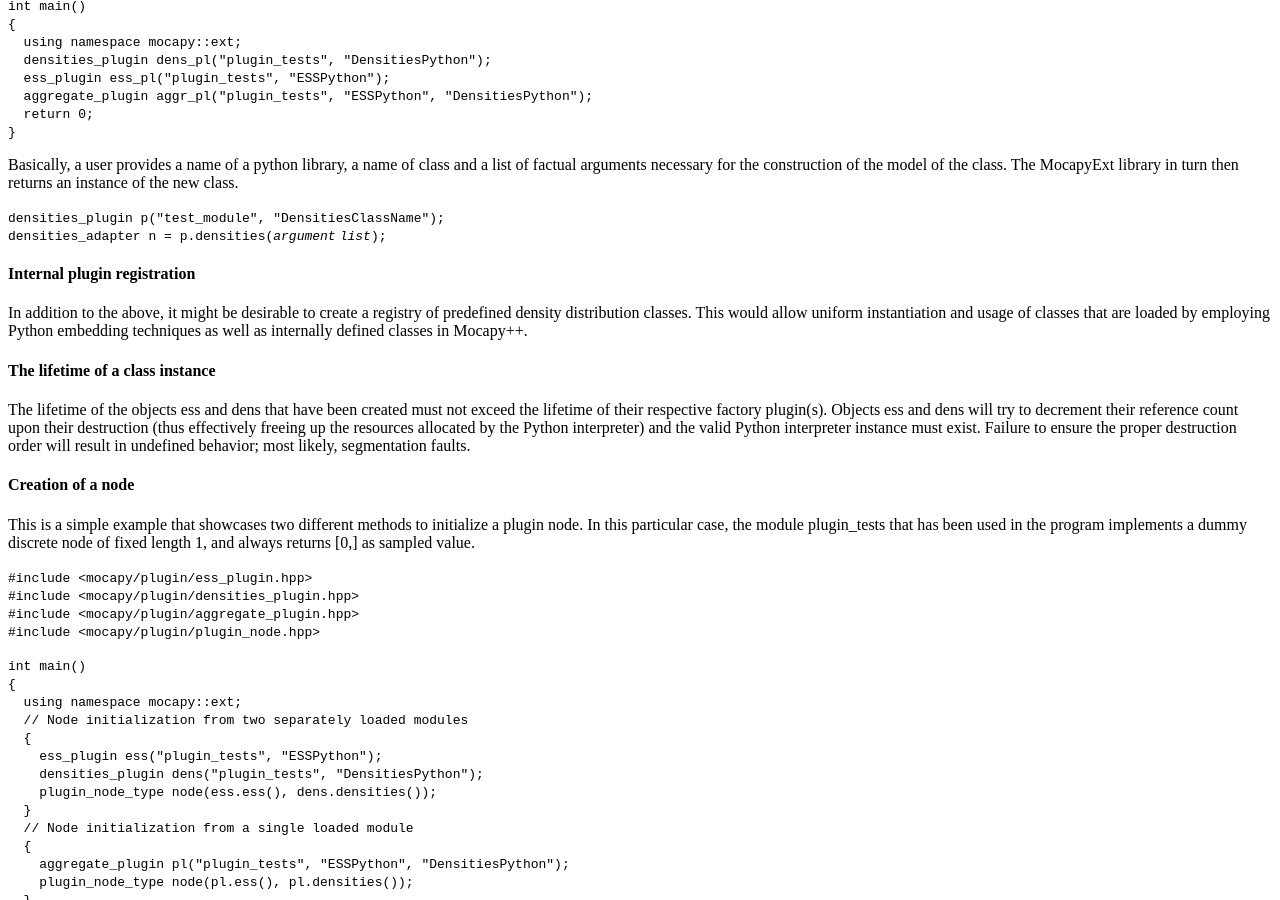
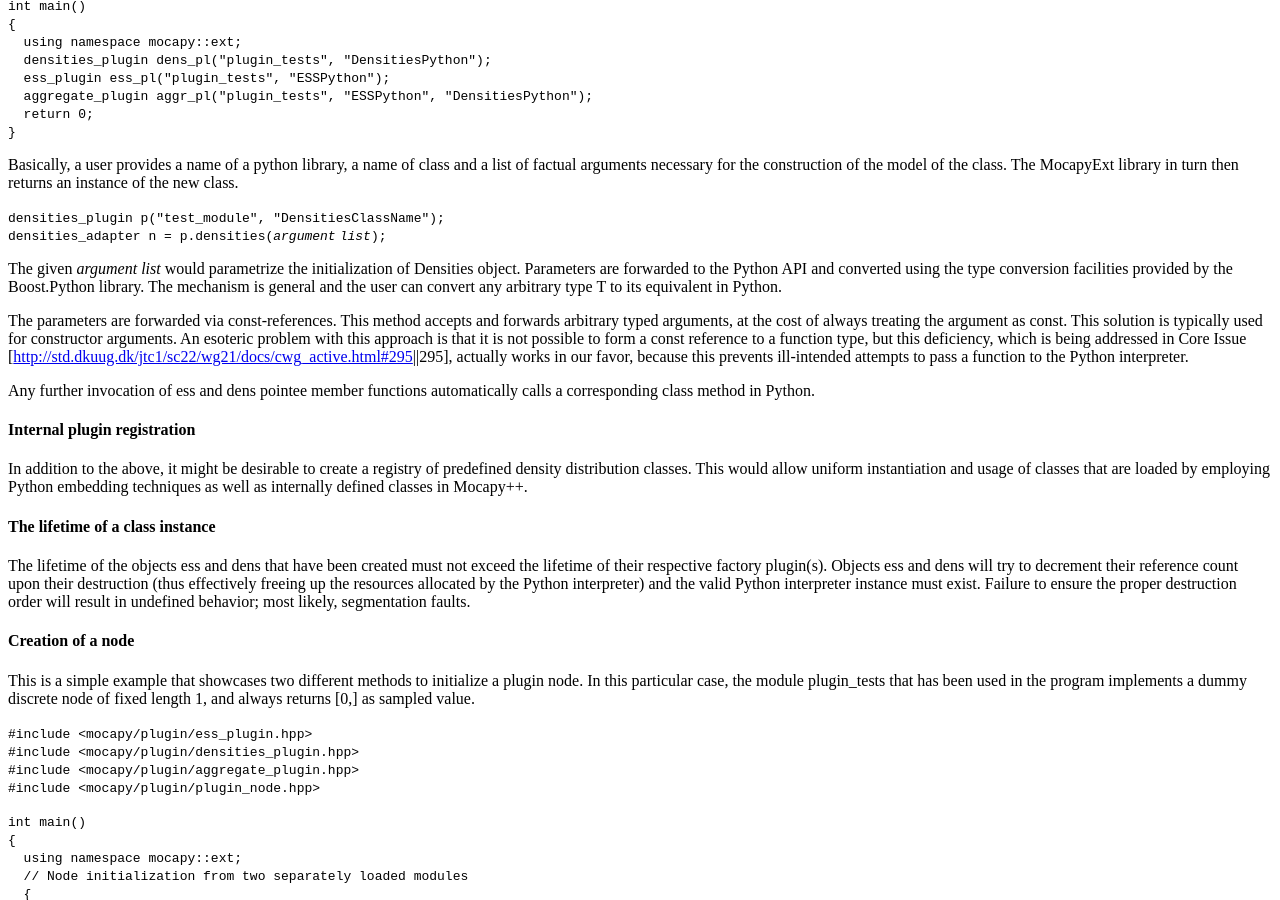
Before and after one commit to biopython/biopython.github.io, a Jekyll site: the page built from wiki/GSOC2011_MocapyExt.md, in a window 1280 px wide and 900 px high, scrolled down 3322 px. Built offline with Jekyll 4.4.1, drawn with Linux system fonts in a browser that asks for light colours.

```diff
--- a/wiki/GSOC2011_MocapyExt.md
+++ b/wiki/GSOC2011_MocapyExt.md
@@ -311,6 +311,25 @@ instance of the new class.
 `densities_plugin p("test_module", "DensitiesClassName");`
 `densities_adapter n = p.densities(`*`argument` `list`*`);`
 
+The given *argument list* would parametrize the initialization of
+Densities object. Parameters are forwarded to the Python API and
+converted using the type conversion facilities provided by the
+Boost.Python library. The mechanism is general and the user can convert
+any arbitrary type T to its equivalent in Python.
+
+The parameters are forwarded via const-references. This method accepts
+and forwards arbitrary typed arguments, at the cost of always treating
+the argument as const. This solution is typically used for constructor
+arguments. An esoteric problem with this approach is that it is not
+possible to form a const reference to a function type, but this
+deficiency, which is being addressed in Core Issue
+\[<http://std.dkuug.dk/jtc1/sc22/wg21/docs/cwg_active.html#295>||295\],
+actually works in our favor, because this prevents ill-intended attempts
+to pass a function to the Python interpreter.
+
+Any further invocation of ess and dens pointee member functions
+automatically calls a corresponding class method in Python.
+
 #### Internal plugin registration
 
 In addition to the above, it might be desirable to create a registry of
```
Also changed, not shown: 1 other file.
